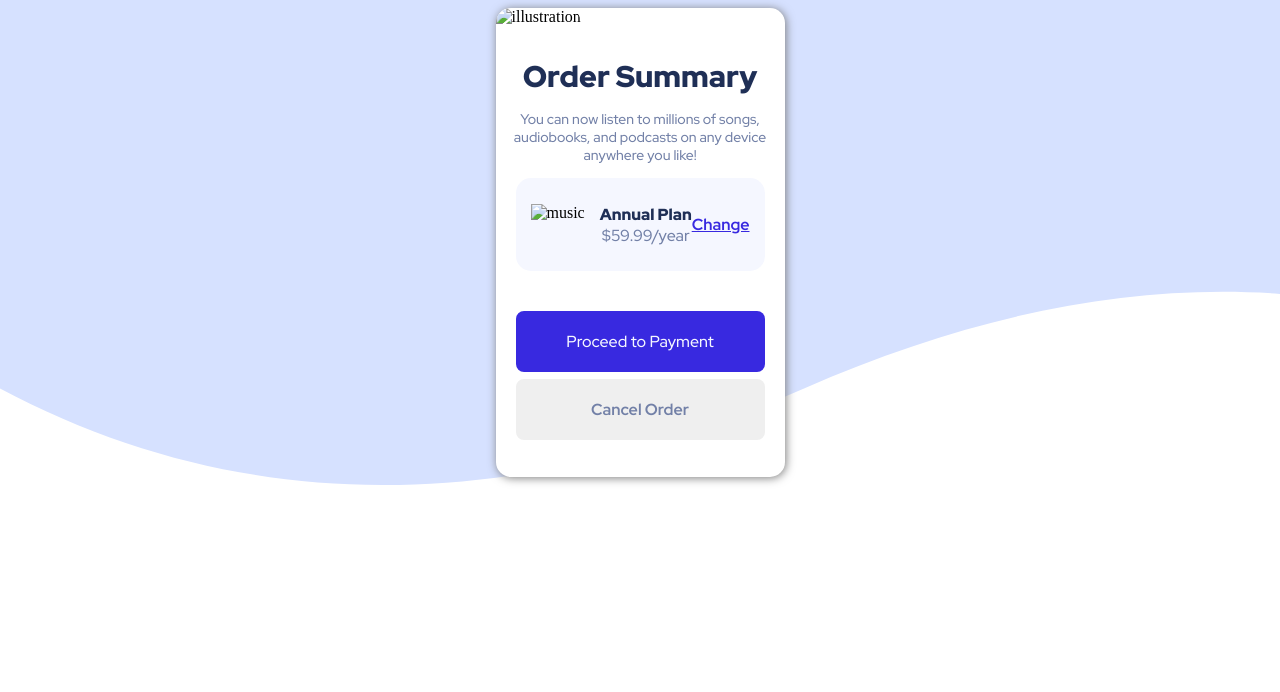
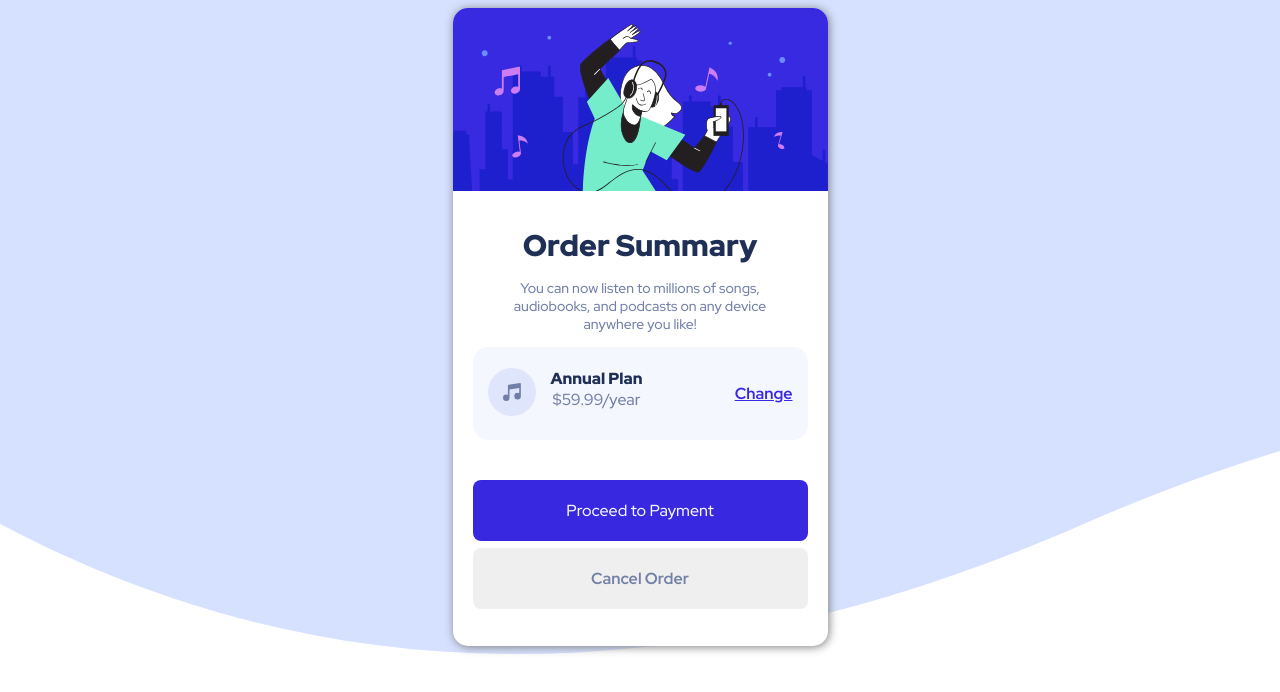
Before and after one commit to Neewrd12/Order-summary-card-TEST, a plain HTML site: page index.html in a window 1280 px wide. Drawn offline with Linux system fonts and the light colour scheme; the site is published under a folder, as on GitHub Pages, so addresses that start at the root find nothing.

Commit message:
Update index.html

```diff
--- a/index.html
+++ b/index.html
@@ -17,7 +17,7 @@
   <div class="main">
     <div class="main-container">
       <div class="bg-image">
-        <img src="/images/illustration-hero.svg" alt="illustration" class="image">
+        <img src="images/illustration-hero.svg" alt="illustration" class="image">
       </div>
 
       <div class="main-order">
@@ -32,7 +32,7 @@
       <div class="annual">
         <div style="display: flex;">
           <div style="align-items: center; text-align: center;">
-            <img src="/images/icon-music.svg" alt="music">
+            <img src="images/icon-music.svg" alt="music">
           </div>
 
           <div class="plan">
```
